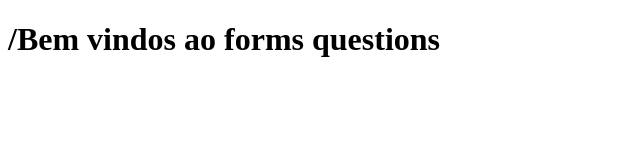
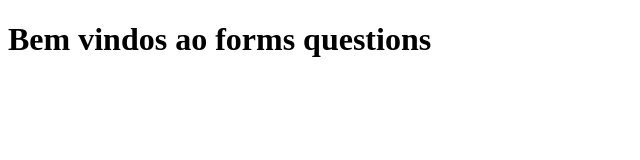
Before and after one commit to jeilannycastro/jeiannycastro.githud.io, a plain HTML site: page index.html in a window 1280 px wide. Shown: the whole page, without its empty margins (0-640 px from the left). Drawn offline with Linux system fonts and the light colour scheme.

Commit message:
Update index.html

```diff
--- a/index.html
+++ b/index.html
@@ -1,7 +1,9 @@
 <!DOCTYPE html>
 <html>
-<title>forms questions</title>
+  <head>
+    <title>forms questions</title>
+  </head>
  <body>
-    <h1>/Bem vindos ao forms questions</h1>
+    <h1>Bem vindos ao forms questions</h1>
   </body>
 </html>
```
